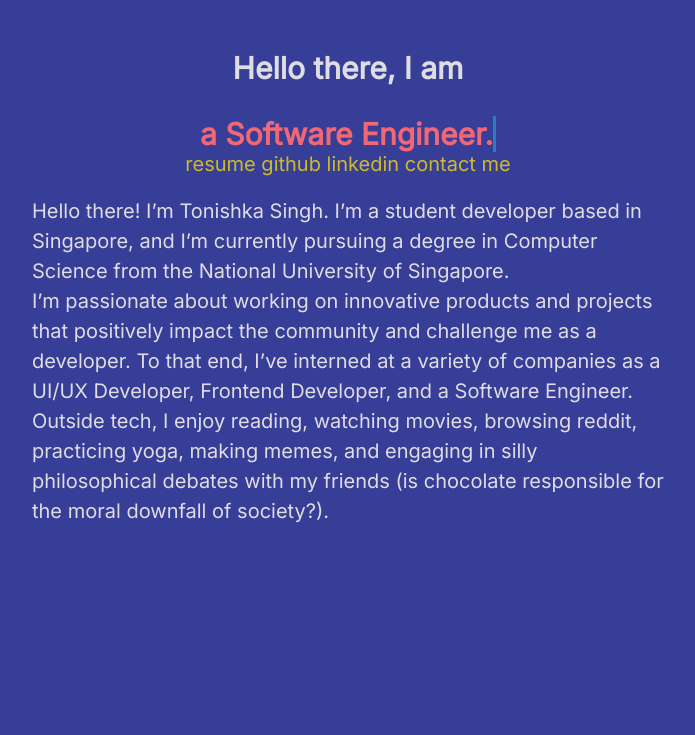
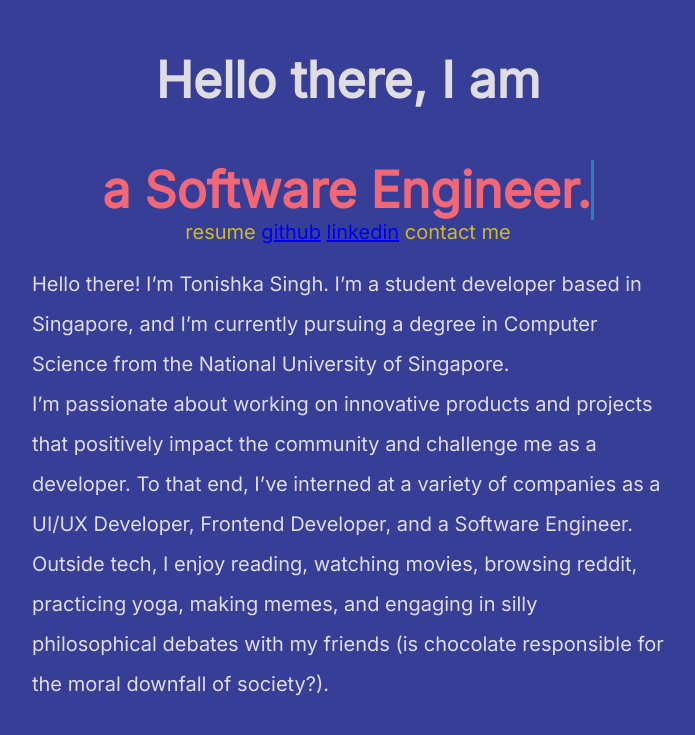
Before and after one commit to tonishka/tonishka.github.io, a Jekyll site: the page index.html, which Jekyll copies as it is, in a window 1280 px wide. Shown: the top 735 px of the page, without its empty margins (292-987 px from the left). Built offline with Jekyll 4.4.1, drawn with Linux system fonts in a browser that asks for light colours.

Commit message:
Change content

```diff
--- a/index.html
+++ b/index.html
@@ -8,7 +8,7 @@
 <link href="https://fonts.googleapis.com/css2?family=Inter" rel="stylesheet">
 <style type="text/css">
 body {
-	font-size: 30px;
+	font-size: 50px;
 	background: #373e98;
     background-size:cover;
     font-family:Inter;
@@ -34,7 +34,7 @@ body {
 	margin-right: 25%;
 	display: inline-block;
 	text-align: left;
-	line-height: 150%;
+	line-height: 200%;
 }
 
 #links {
@@ -56,8 +56,8 @@ body {
 
 <div id="links">
 	<a>resume</a>
-	<a>github</a>
-	<a>linkedin</a>
+	<a href="https://github.com/tonishka">github</a>
+	<a href="linkedin.com/in/tonishkasingh">linkedin</a>
 	<a>contact me</a>
 </div>
 
```
